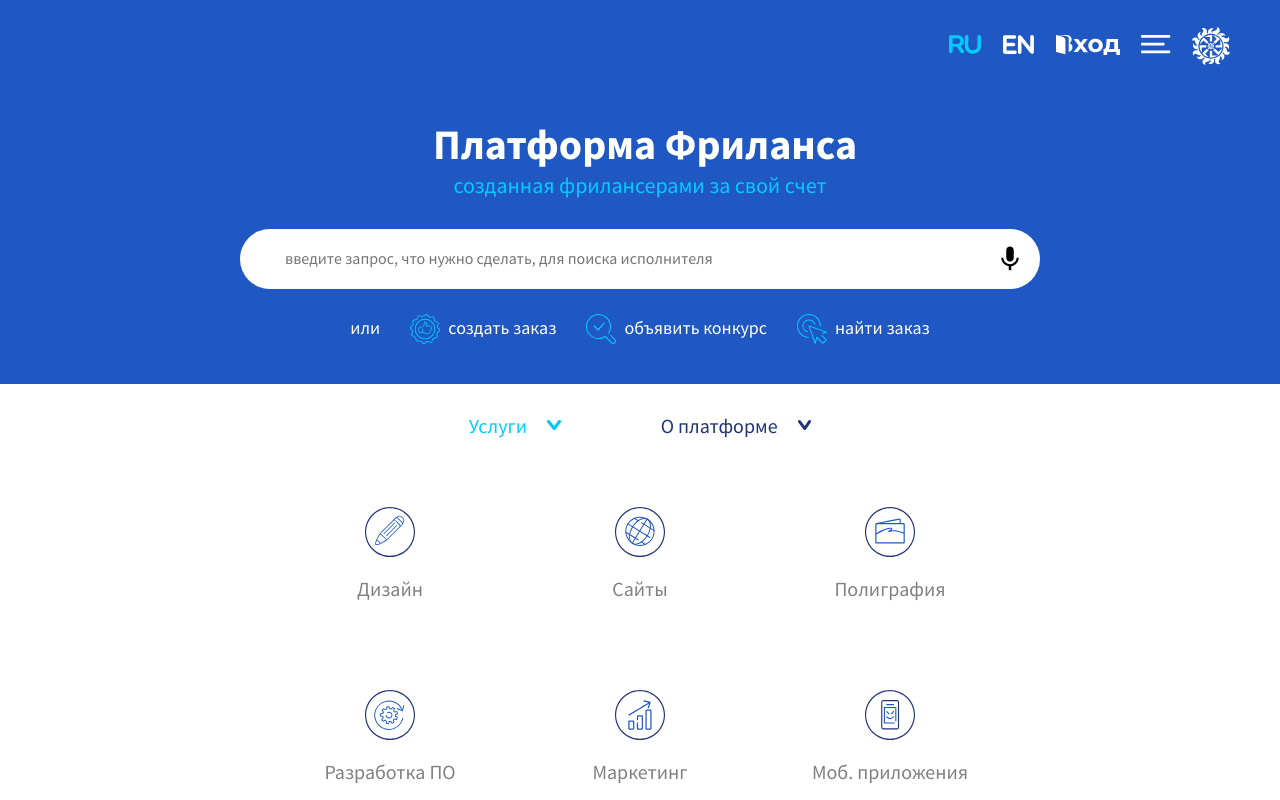
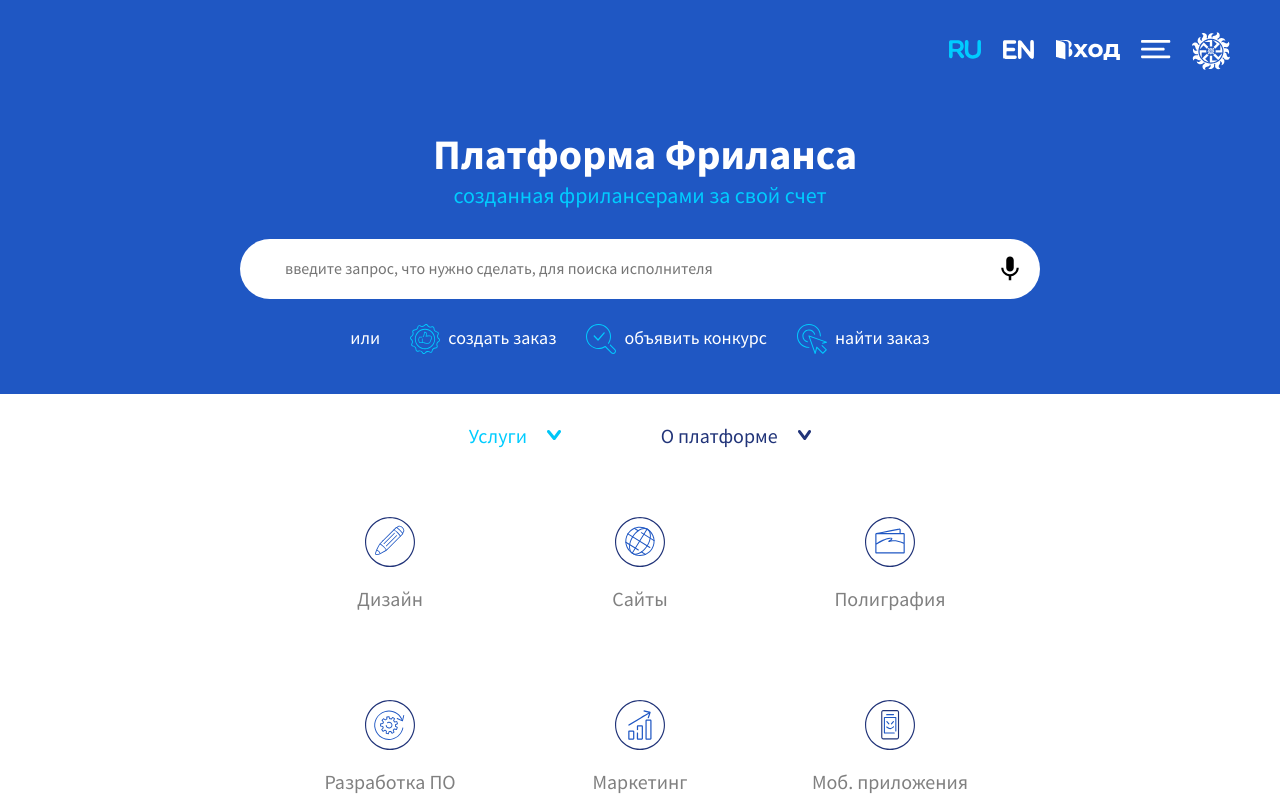
Before and after one commit to Aineken/freelance-platform, a React (Vite) app: page / in a window 1280 px wide. Shown: the top 800 px of the page. Built offline with nearby package versions, Linux system fonts and the light colour scheme; some icons are missing.

Commit message:
some changes in header

```diff
--- a/src/components/Header/HeaderStyled.js
+++ b/src/components/Header/HeaderStyled.js
@@ -24,6 +24,8 @@ export const Div1 = styled.div`
   align-items: center;
   justify-content: flex-end;
   gap: 20px;
+  height: max-content;
+  min-height: 50px;
 
   @media ${(props) => props.theme.breakpoints.md} {
   }
```
